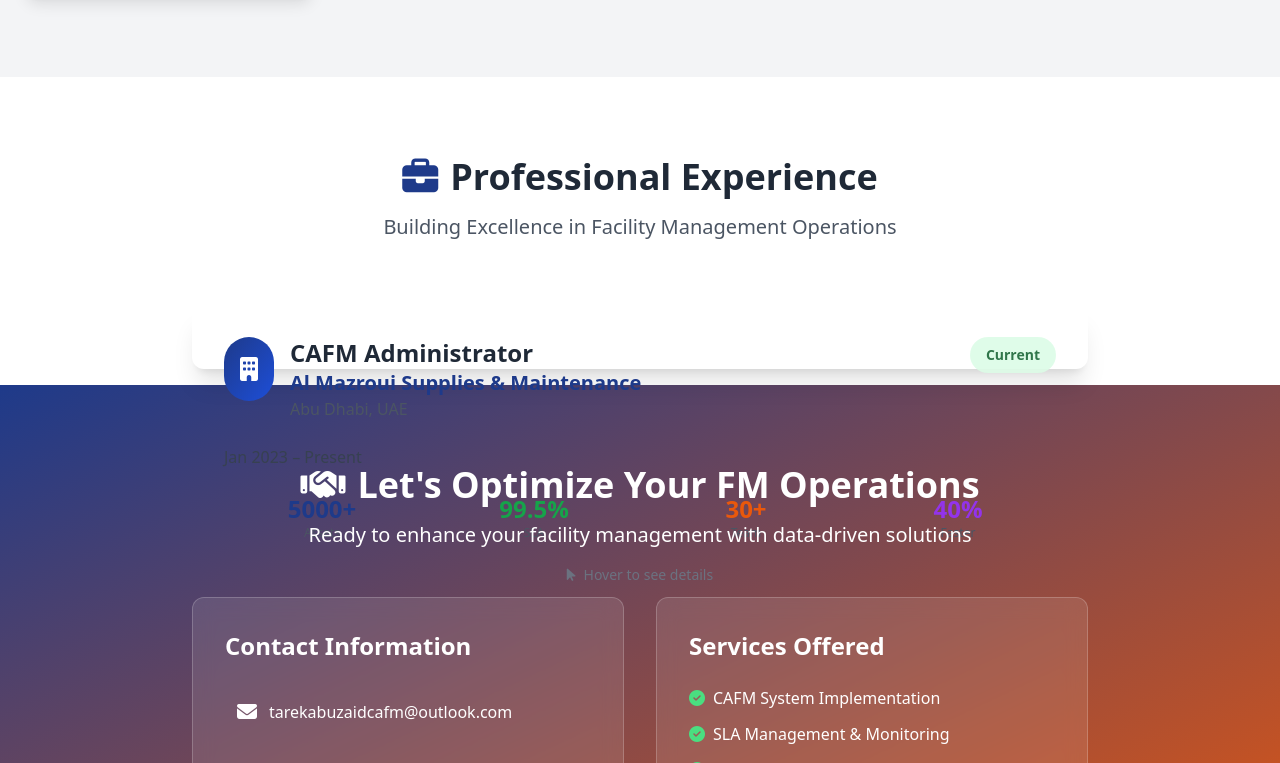
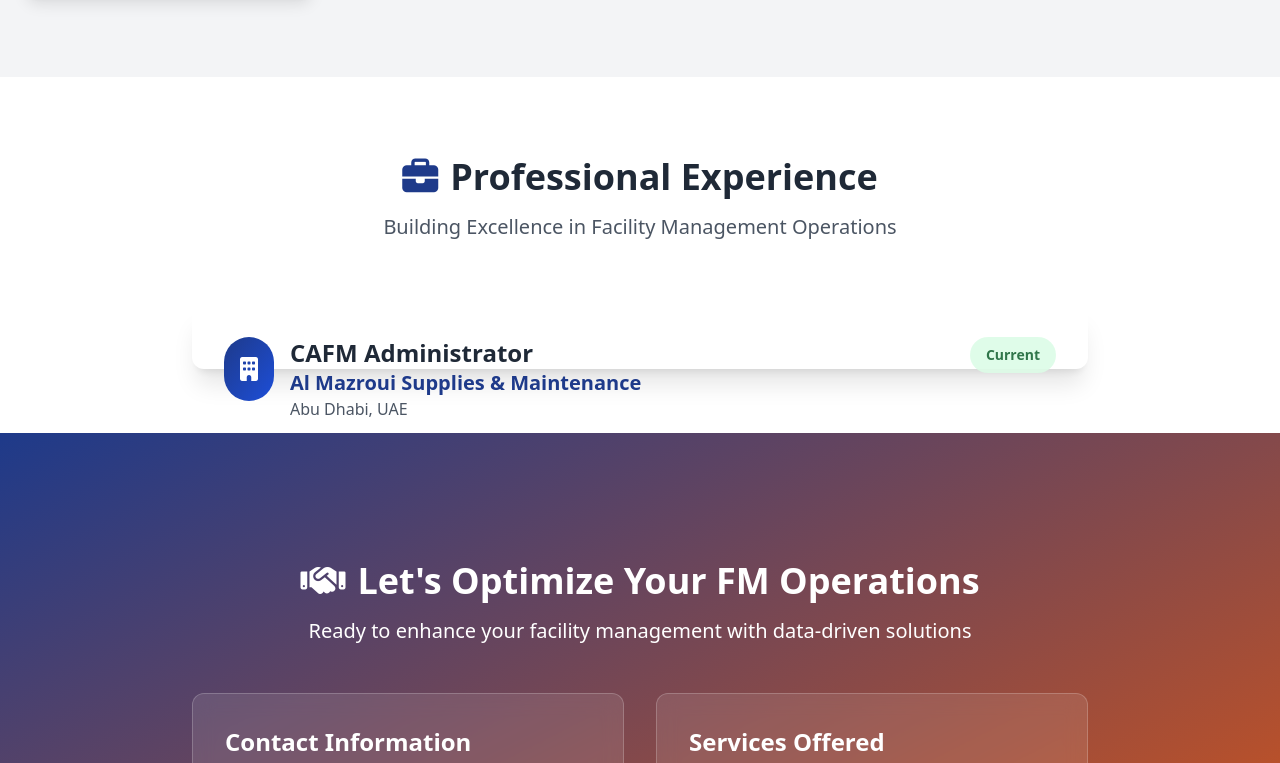
Before and after one commit to tarekabuozaid/my-cv, a plain HTML site: page index.html in a window 1280 px wide. Shown: the part 2915-3678 px from the top of the page. Drawn offline with nearby package versions, Linux system fonts and the light colour scheme.

Commit message:
Fix section overlap - added proper spacing and z-index for Professional Experience and Contact sections

```diff
--- a/index.html
+++ b/index.html
@@ -703,7 +703,7 @@
     </section>
 
     <!-- Professional Experience -->
-    <section id="experience" class="py-20 bg-white">
+    <section id="experience" class="py-20 pb-32 bg-white relative z-10">
         <div class="container mx-auto px-6">
             <div class="text-center mb-16">
                 <h2 class="text-4xl font-bold text-gray-800 mb-4" data-aos="fade-up">
@@ -717,7 +717,7 @@
             <!-- Experience Timeline -->
             <div class="max-w-4xl mx-auto">
                 <!-- Current Position - Flip Card -->
-                <div class="flip w-full max-w-4xl mx-auto mb-12" data-aos="flip-left">
+                <div class="flip w-full max-w-4xl mx-auto mb-16" data-aos="flip-left">
                     <div class="flip-inner relative">
                         <div class="face bg-white dark:bg-gray-800 rounded-xl shadow-xl p-8">
                             <div class="flex items-start justify-between mb-6">
@@ -795,7 +795,7 @@
     </section>
 
     <!-- Contact Section -->
-    <section id="contact" class="py-20 bg-gradient-to-br from-blue-900 to-orange-600 text-white">
+    <section id="contact" class="pt-32 pb-20 bg-gradient-to-br from-blue-900 to-orange-600 text-white relative z-20">
         <div class="container mx-auto px-6">
             <div class="text-center mb-12">
                 <h2 class="text-4xl font-bold mb-4" data-aos="fade-up">
```
